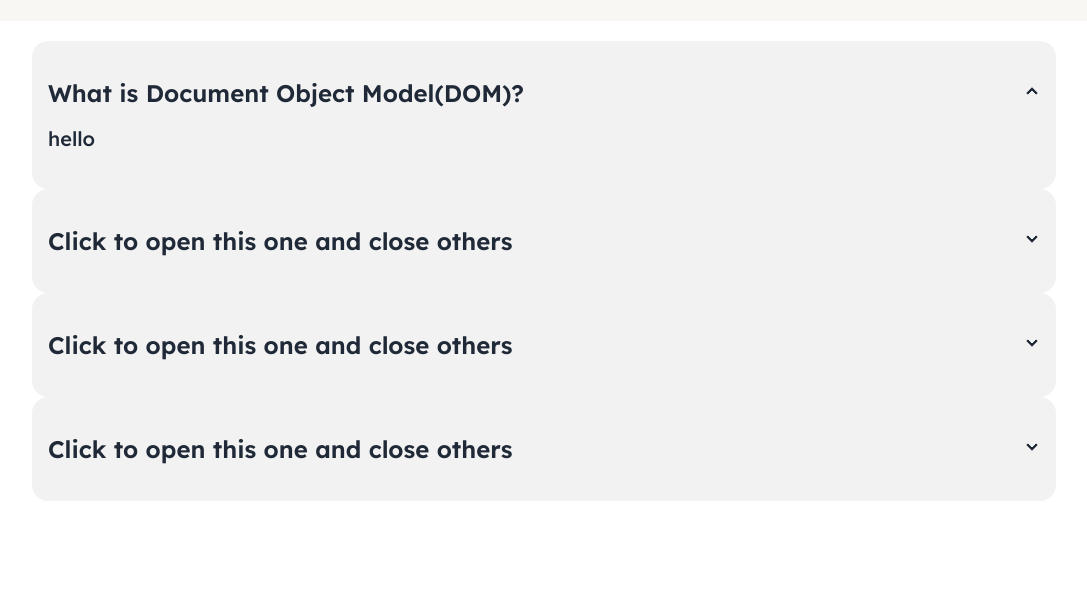
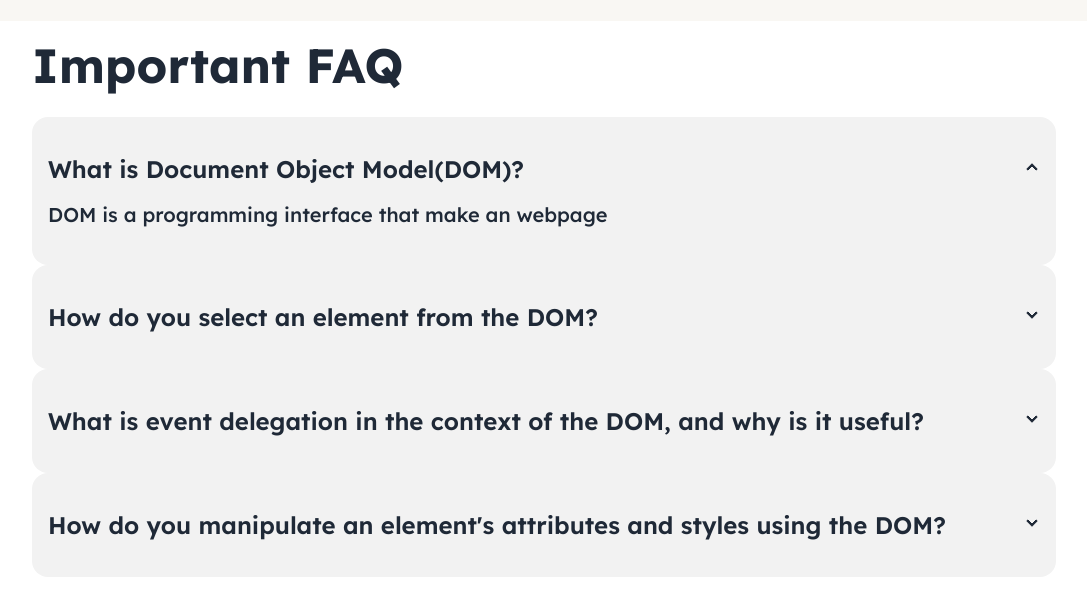
Before and after one commit to KhadizaKhatun1/Assignment-5-10thPH-, a plain HTML site: page blog.html in a window 1280 px wide. Shown: the part 83-698 px from the top of the page, without its empty margins (96-1183 px from the left). Drawn offline with nearby package versions, Linux system fonts and the light colour scheme.

Commit message:
FAQ section is done

```diff
--- a/home.html
+++ b/blog.html
@@ -58,32 +58,35 @@
     </header>
     <main>
         <section class="md:max-w-[80%] mx-auto mt-5">
+            <div class="mb-7">
+              <h1 class="text-5xl font-bold">Important FAQ</h1>
+            </div>
             <div class="collapse collapse-arrow bg-base-200 border-gray-300 py-5 ">
                 <input type="radio" name="my-accordion-2" checked="checked" />
                 <div class="collapse-title text-2xl font-semibold">What is Document Object Model(DOM)?</div>
                 <div class="collapse-content">
-                  <p class="text-xl font-medium">hello</p>
+                  <p class="text-xl font-medium">DOM is a programming interface that make an webpage </p>
                 </div>
               </div>
               <div class="collapse collapse-arrow bg-base-200 border-gray-300 py-5">
                 <input type="radio" name="my-accordion-2" />
-                <div class="collapse-title text-2xl font-semibold">Click to open this one and close others</div>
+                <div class="collapse-title text-2xl font-semibold">How do you select an element from the DOM?</div>
                 <div class="collapse-content">
-                  <p class="text-xl font-medium">hello</p>
+                  <p class="text-xl font-medium">Using different kind of JavaScript methods like getElementByID you can select element from DOM.</p>
                 </div>
               </div>
               <div class="collapse collapse-arrow bg-base-200 border-gray-300 py-5">
                 <input type="radio" name="my-accordion-2" />
-                <div class="collapse-title text-2xl font-semibold">Click to open this one and close others</div>
+                <div class="collapse-title text-2xl font-semibold">What is event delegation in the context of the DOM, and why is it useful?</div>
                 <div class="collapse-content">
-                  <p class="text-xl font-medium">hello</p>
+                  <p class="text-xl font-medium">Event Delegation is used to add a single event listener to a parent.It is useful because of its performance,dynamic content and cleaner code.</p>
                 </div>
               </div>
               <div class="collapse collapse-arrow bg-base-200 border-gray-300 py-5">
                 <input type="radio" name="my-accordion-2" />
-                <div class="collapse-title text-2xl font-semibold">Click to open this one and close others</div>
+                <div class="collapse-title text-2xl font-semibold">How do you manipulate an element's attributes and styles using the DOM?</div>
                 <div class="collapse-content">
-                  <p class="text-xl font-medium">hello</p>
+                  <p class="text-xl font-medium">To manipulate element attributes and styles we can use getAttribute(),setAttribute,removeAttribute() etc.</p>
                 </div>
               </div>
 
--- a/js/index.js
+++ b/js/index.js
@@ -12,7 +12,7 @@ function getInnerText(id){
 // blog button
 const blogBtn=document.getElementById('blog-btn');
 blogBtn.addEventListener('click',function(){
-    window.location.href='./home.html'
+    window.location.href='./blog.html'
 })
 // home button
 const homeBtn=document.getElementById('home-btn');
```
Also changed, not shown: index.html (+2 -2 lines).
